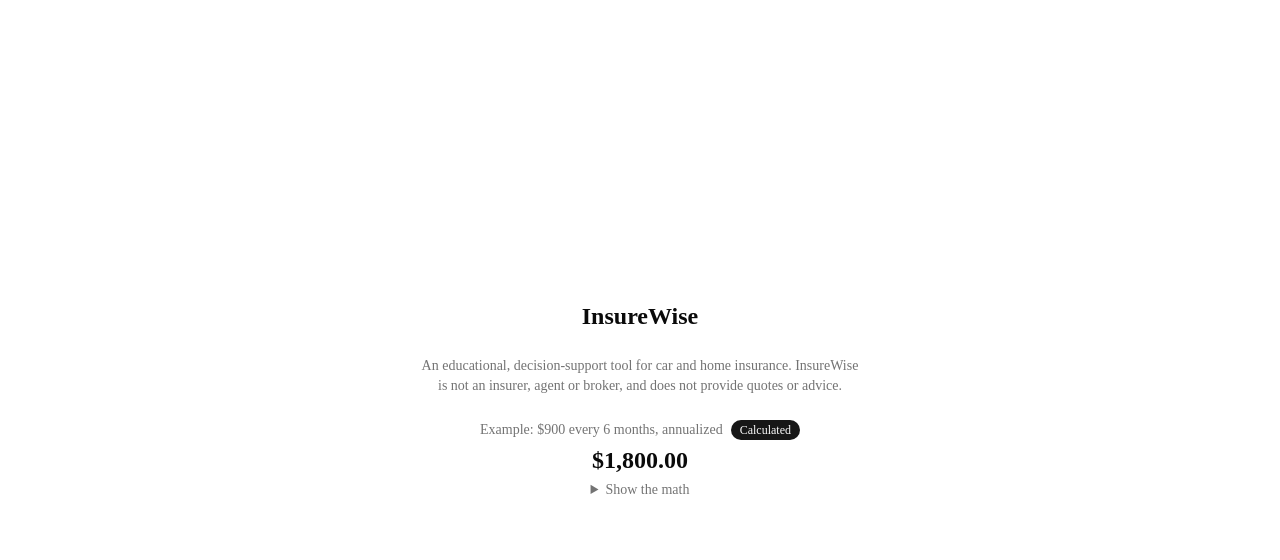
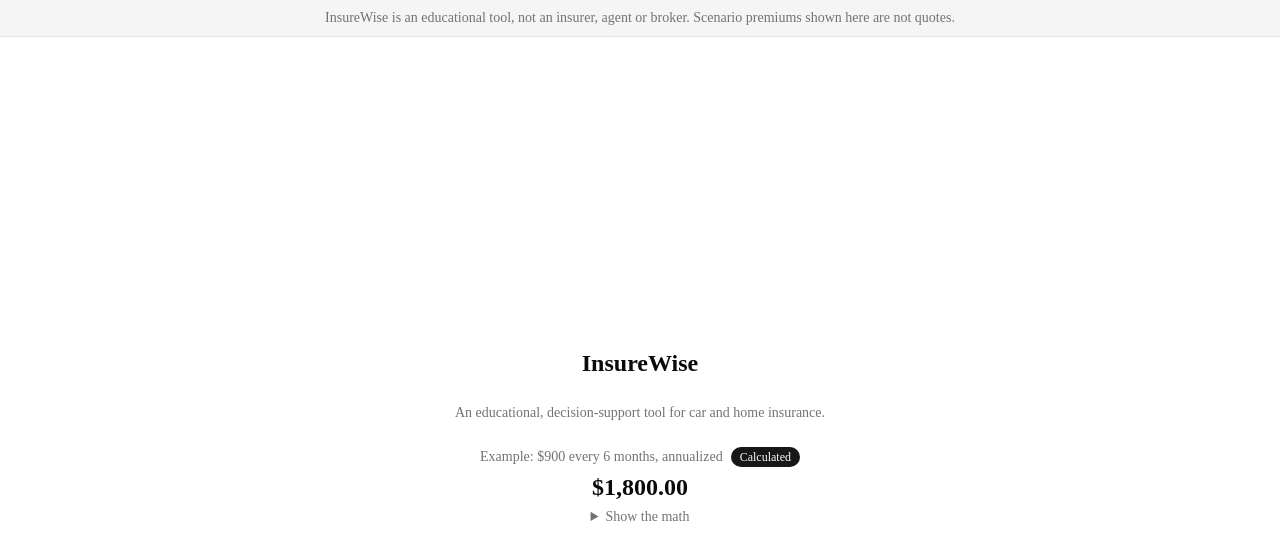
Before and after one commit to sriramshravanthi/insurewise, a Next.js app: page / in a window 1280 px wide. Shown: the top 560 px of the page. Built offline with nearby package versions, Linux system fonts and the light colour scheme.

Commit message:
Phase 2 Feature 2: implement feature
Co-Authored-By: Claude Sonnet 5 <noreply@anthropic.com>

```diff
--- a/src/app/layout.tsx
+++ b/src/app/layout.tsx
@@ -1,5 +1,6 @@
 import type { Metadata } from "next";
 import { Geist, Geist_Mono } from "next/font/google";
+import { DisclosureBanner } from "@/components/disclosure-banner";
 import "./globals.css";
 
 const geistSans = Geist({
@@ -24,7 +25,10 @@ export default function RootLayout({ children }: LayoutProps<"/">) {
       lang="en"
       className={`${geistSans.variable} ${geistMono.variable} h-full antialiased`}
     >
-      <body className="min-h-full flex flex-col">{children}</body>
+      <body className="min-h-full flex flex-col">
+        <DisclosureBanner />
+        {children}
+      </body>
     </html>
   );
 }
--- a/src/app/page.tsx
+++ b/src/app/page.tsx
@@ -17,8 +17,6 @@ export default function Home() {
       <h1 className="text-2xl font-semibold">InsureWise</h1>
       <p className="max-w-md text-sm text-muted-foreground">
         An educational, decision-support tool for car and home insurance.
-        InsureWise is not an insurer, agent or broker, and does not provide
-        quotes or advice.
       </p>
       {result.status === "ok" && (
         <MoneyValue
--- /dev/null
+++ b/src/components/disclosure-banner.tsx
@@ -0,0 +1,13 @@
+// Persistent, app-wide disclosure (PRD INT-4). Rendered once in the root
+// layout so it appears on every page — not opt-in, not dismissible.
+export function DisclosureBanner() {
+  return (
+    <div
+      role="note"
+      className="border-b bg-muted px-4 py-2 text-center text-sm text-muted-foreground"
+    >
+      InsureWise is an educational tool, not an insurer, agent or broker.
+      Scenario premiums shown here are not quotes.
+    </div>
+  );
+}
```
Also changed, not shown: 2 other files (tests, documents, lock files or other folders).
